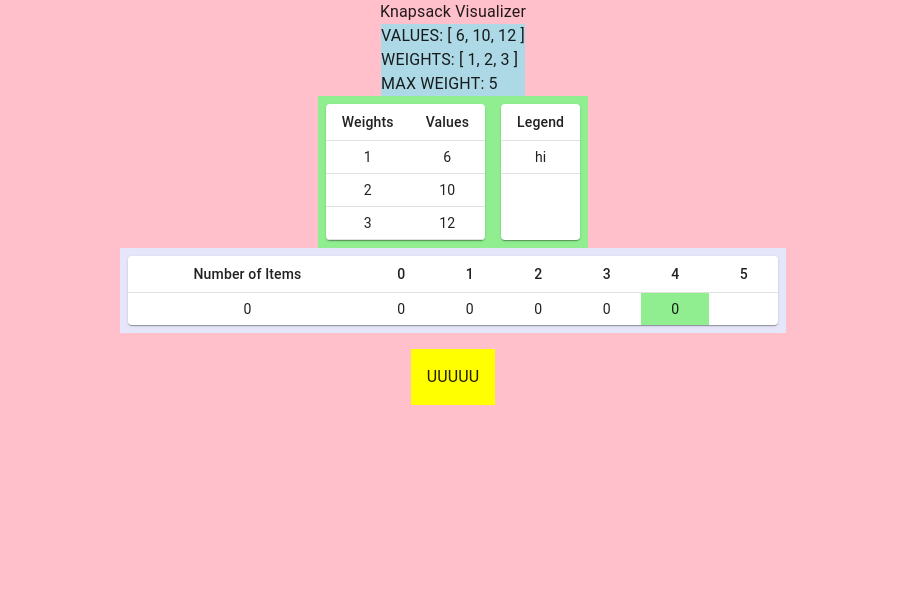
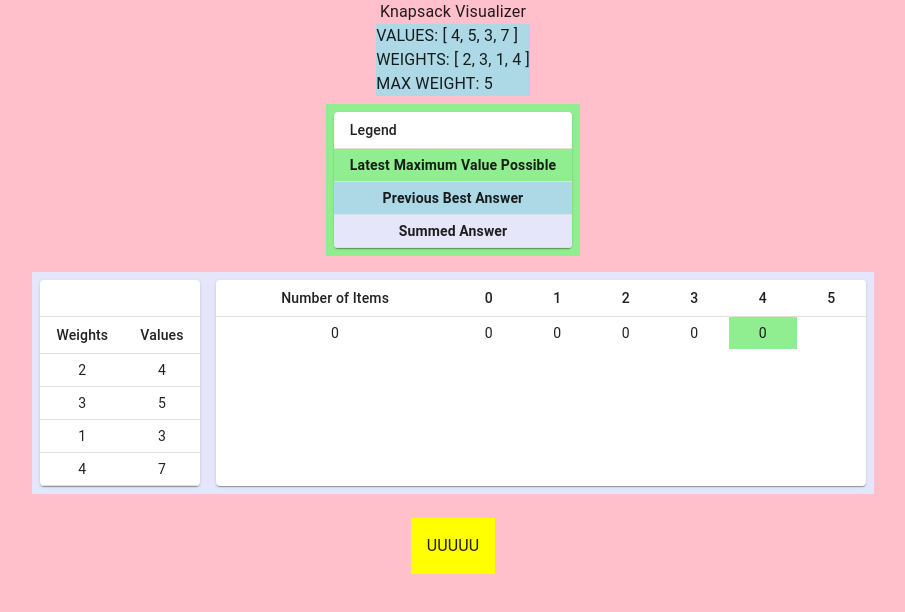
Before and after one commit to masaok/knapsack-web, a React (Create React App) app: page / in a window 1280 px wide. Shown: the top 612 px of the page, without its empty margins (187-1092 px from the left). Built offline with nearby package versions, Linux system fonts and the light colour scheme.

Commit message:
Added legend; moved items to left of dynamic table

```diff
--- a/src/pages/Dashboard/content/KnapsackDynamic/KnapsackDynamic.jsx
+++ b/src/pages/Dashboard/content/KnapsackDynamic/KnapsackDynamic.jsx
@@ -31,12 +31,14 @@ const useStyles = makeStyles(
       flex: 1,
       backgroundColor: 'lightgreen',
       // flexDirection: 'column',
+      margin: theme.spacing(1),
     },
 
     tableArea: {
       display: 'flex',
       flex: 1,
       backgroundColor: 'lavender',
+      margin: theme.spacing(1),
     },
 
     displayArea: {
@@ -65,6 +67,7 @@ const useStyles = makeStyles(
       flex: 1,
     },
 
+    // Colors
     empty: {},
 
     latest: {
@@ -78,6 +81,12 @@ const useStyles = makeStyles(
     sum: {
       backgroundColor: 'lavender',
     },
+
+    // Legend
+    legendValue: {
+      fontWeight: 'bold',
+      whiteSpace: 'nowrap',
+    },
   }),
   { name: 'KnapsackDynamic' }
 )
@@ -88,15 +97,21 @@ const useStyles = makeStyles(
 // const MAX_WEIGHT = 2
 
 // Dev
-const VALUES = [6, 10, 12]
-const WEIGHTS = [1, 2, 3]
-const MAX_WEIGHT = 5
+// const VALUES = [6, 10, 12]
+// const WEIGHTS = [1, 2, 3]
+// const MAX_WEIGHT = 5
 
 // Geeks example
 // https://www.geeksforgeeks.org/0-1-knapsack-problem-dp-10/
 // const VALUES = [10, 15, 40]
 // const WEIGHTS = [1, 2, 3]
 // const MAX_WEIGHT = 6
+
+// Educative example (fruit)
+// https://www.educative.io/edpresso/what-is-the-knapsack-problem
+const VALUES = [4, 5, 3, 7]
+const WEIGHTS = [2, 3, 1, 4]
+const MAX_WEIGHT = 5
 
 const NUM_ITEMS = VALUES.length
 const MS = 1000
@@ -115,7 +130,15 @@ const tableDump = table => {
   console.log(JSON.stringify(table, null, 2))
 }
 
+// Initialize the Dynamic Table outside the component (because it's easier)
 const table = [[]]
+
+// Legend
+const legend = [
+  { className: 'latest', meaning: 'Latest Maximum Value Possible' },
+  { className: 'source', meaning: 'Previous Best Answer' },
+  { className: 'sum', meaning: 'Summed Answer' },
+]
 
 const KnapsackDynamic = props => {
   const classes = useStyles(props)
@@ -246,6 +269,37 @@ const KnapsackDynamic = props => {
             <Table ar ia-label="info table" size="small">
               <TableHead>
                 <TableRow>
+                  <TableCell>Legend</TableCell>
+                </TableRow>
+              </TableHead>
+
+              <TableBody>
+                {legend.map((item, index) => {
+                  const { className, meaning } = item
+                  return (
+                    <TableRow key={className}>
+                      <TableCell className={classes[className]} scope="row" align="center">
+                        <span className={classes.legendValue}>{meaning}</span>
+                      </TableCell>
+                    </TableRow>
+                  )
+                })}
+              </TableBody>
+            </Table>
+          </TableContainer>
+        </div>
+      </div>
+
+      <div className={classes.tableArea}>
+        <div className={classes.table}>
+          <TableContainer component={Paper}>
+            <Table ar ia-label="info table" size="small">
+              <TableHead>
+                <TableRow>
+                  <TableCell>&nbsp;</TableCell>
+                  <TableCell>&nbsp;</TableCell>
+                </TableRow>
+                <TableRow>
                   <TableCell>Weights</TableCell>
                   <TableCell>Values</TableCell>
                 </TableRow>
@@ -273,27 +327,6 @@ const KnapsackDynamic = props => {
           </TableContainer>
         </div>
 
-        <div className={classes.table}>
-          <TableContainer component={Paper}>
-            <Table ar ia-label="info table" size="small">
-              <TableHead>
-                <TableRow>
-                  <TableCell>Legend</TableCell>
-                </TableRow>
-              </TableHead>
-              <TableBody>
-                <TableRow key="hi">
-                  <TableCell component="th" scope="row" align="center">
-                    hi
-                  </TableCell>
-                </TableRow>
-              </TableBody>
-            </Table>
-          </TableContainer>
-        </div>
-      </div>
-
-      <div className={classes.tableArea}>
         <div className={classes.table}>
           <TableContainer component={Paper}>
             <Table sx={{ minWidth: 650 }} aria-label="knapsack table" size="small">
```
